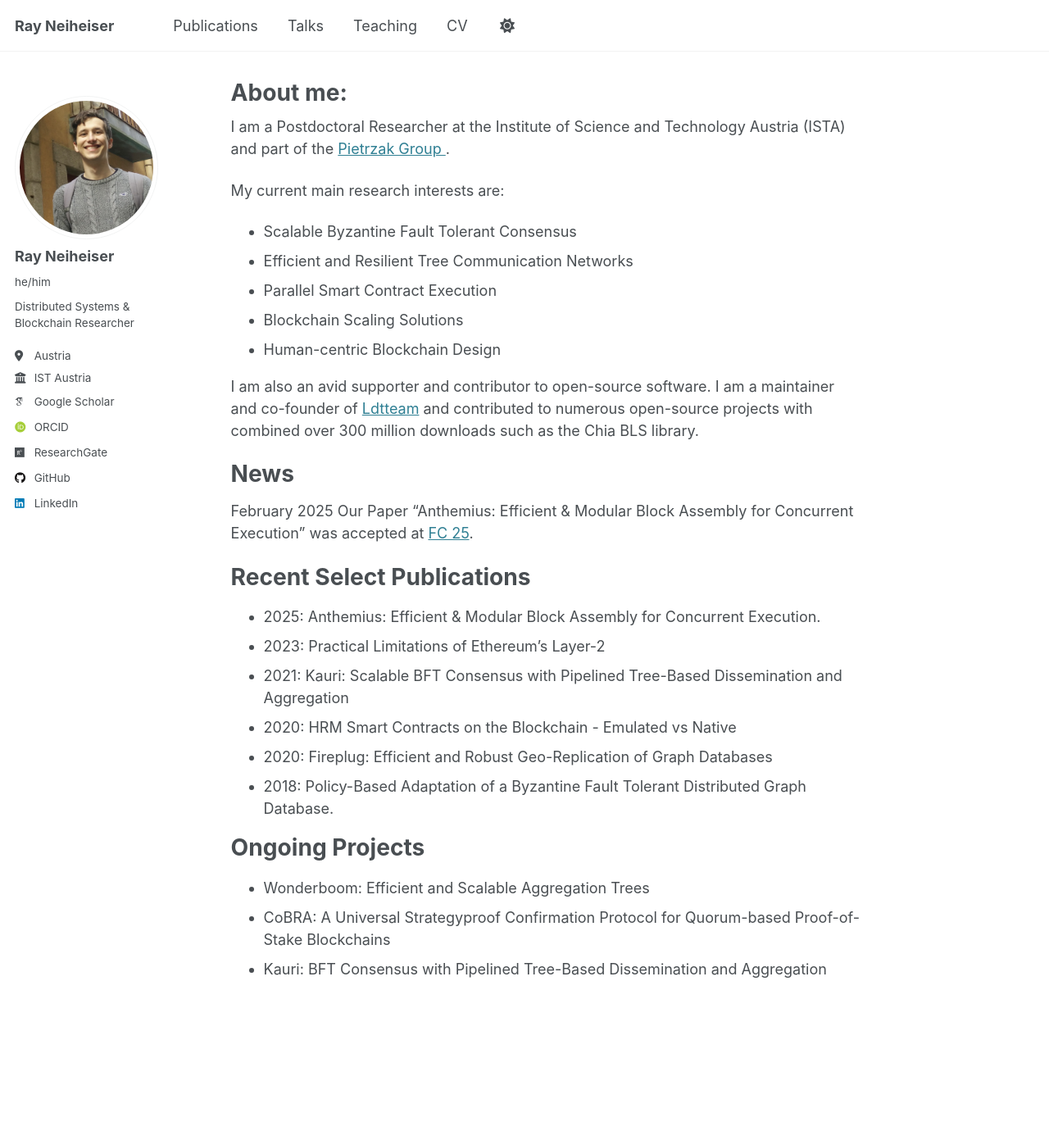
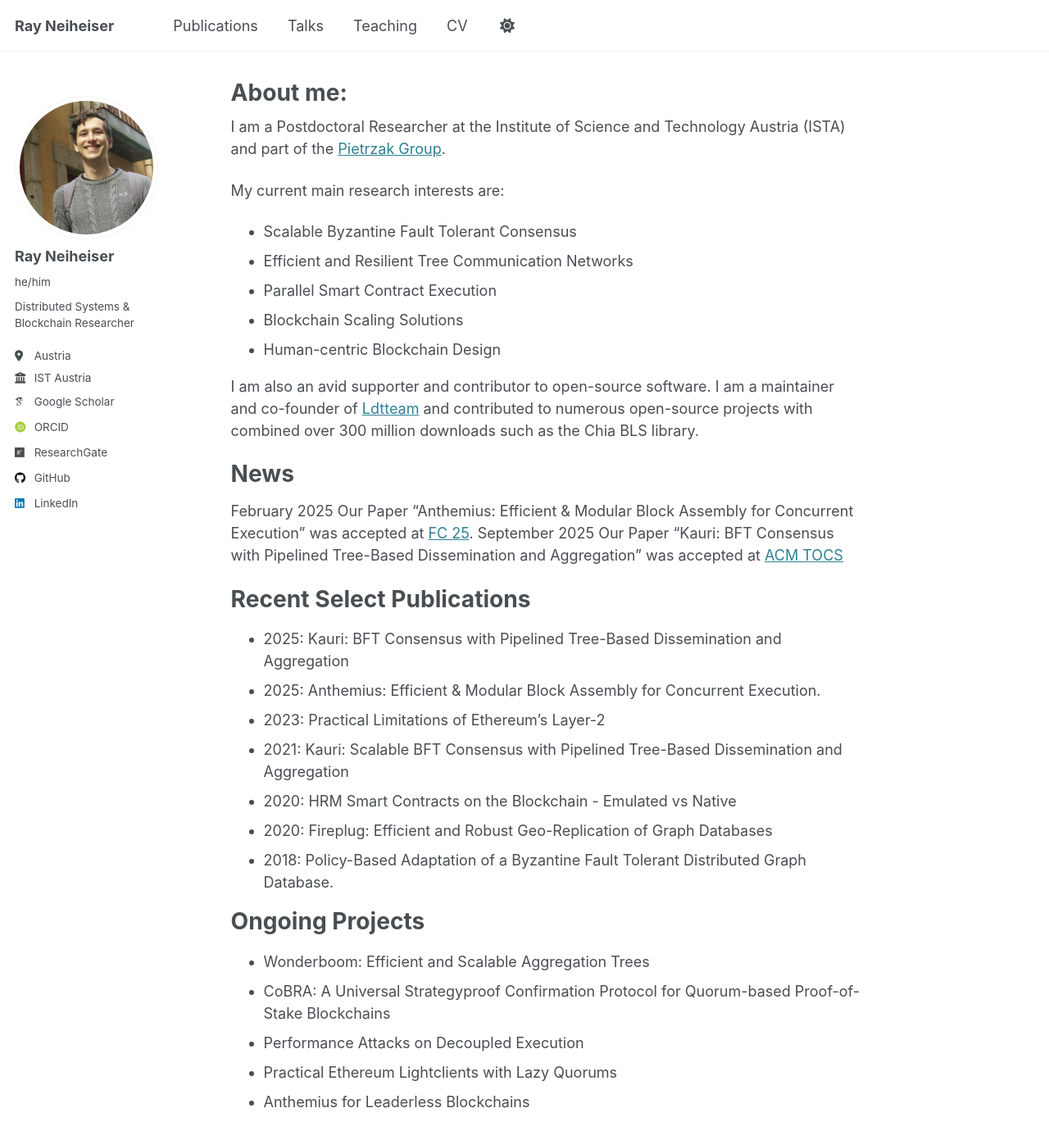
Before and after one commit to Ray-Neiheiser/ray-neiheiser.github.io, a Jekyll site: the page built from _pages/about.md, in a window 1280 px wide and 1400 px high. Shown: the top 1391 px of the window at 82% size. Built offline with Jekyll 4.4.1, drawn with Linux system fonts in a browser that asks for light colours; some web fonts are replaced.

Commit message:
Update about.md

```diff
--- a/_pages/about.md
+++ b/_pages/about.md
@@ -7,8 +7,7 @@ redirect_from:
   - /about.html
 ---
 
-I am a Postdoctoral Researcher at the Institute of Science and Technology Austria (ISTA) and part of the [Pietrzak Group
-](https://ist.ac.at/de/forschung/pietrzak-gruppe/).
+I am a Postdoctoral Researcher at the Institute of Science and Technology Austria (ISTA) and part of the [Pietrzak Group](https://ist.ac.at/de/forschung/pietrzak-gruppe/).
 
 My current main research interests are:
 - Scalable Byzantine Fault Tolerant Consensus
@@ -23,9 +22,11 @@ I am a maintainer and co-founder of [Ldtteam](https://github.com/ldtteam) and co
 News
 ======
 February 2025 Our Paper "Anthemius: Efficient & Modular Block Assembly for Concurrent Execution" was accepted at [FC 25](https://fc25.ifca.ai/).
+September 2025 Our Paper "Kauri: BFT Consensus with Pipelined Tree-Based Dissemination and Aggregation" was accepted at [ACM TOCS](https://dl.acm.org/journal/tocs)
 
 Recent Select Publications
 ======
+- 2025: Kauri: BFT Consensus with Pipelined Tree-Based Dissemination and Aggregation
 - 2025: Anthemius: Efficient & Modular Block Assembly for Concurrent Execution.
 - 2023: Practical Limitations of Ethereum’s Layer-2
 - 2021: Kauri: Scalable BFT Consensus with Pipelined Tree-Based Dissemination and Aggregation
@@ -38,4 +39,6 @@ Ongoing Projects
 
 - Wonderboom: Efficient and Scalable Aggregation Trees
 - CoBRA: A Universal Strategyproof Confirmation Protocol for Quorum-based Proof-of-Stake Blockchains
-- Kauri: BFT Consensus with Pipelined Tree-Based Dissemination and Aggregation
+- Performance Attacks on Decoupled Execution
+- Practical Ethereum Lightclients with Lazy Quorums
+- Anthemius for Leaderless Blockchains
```
